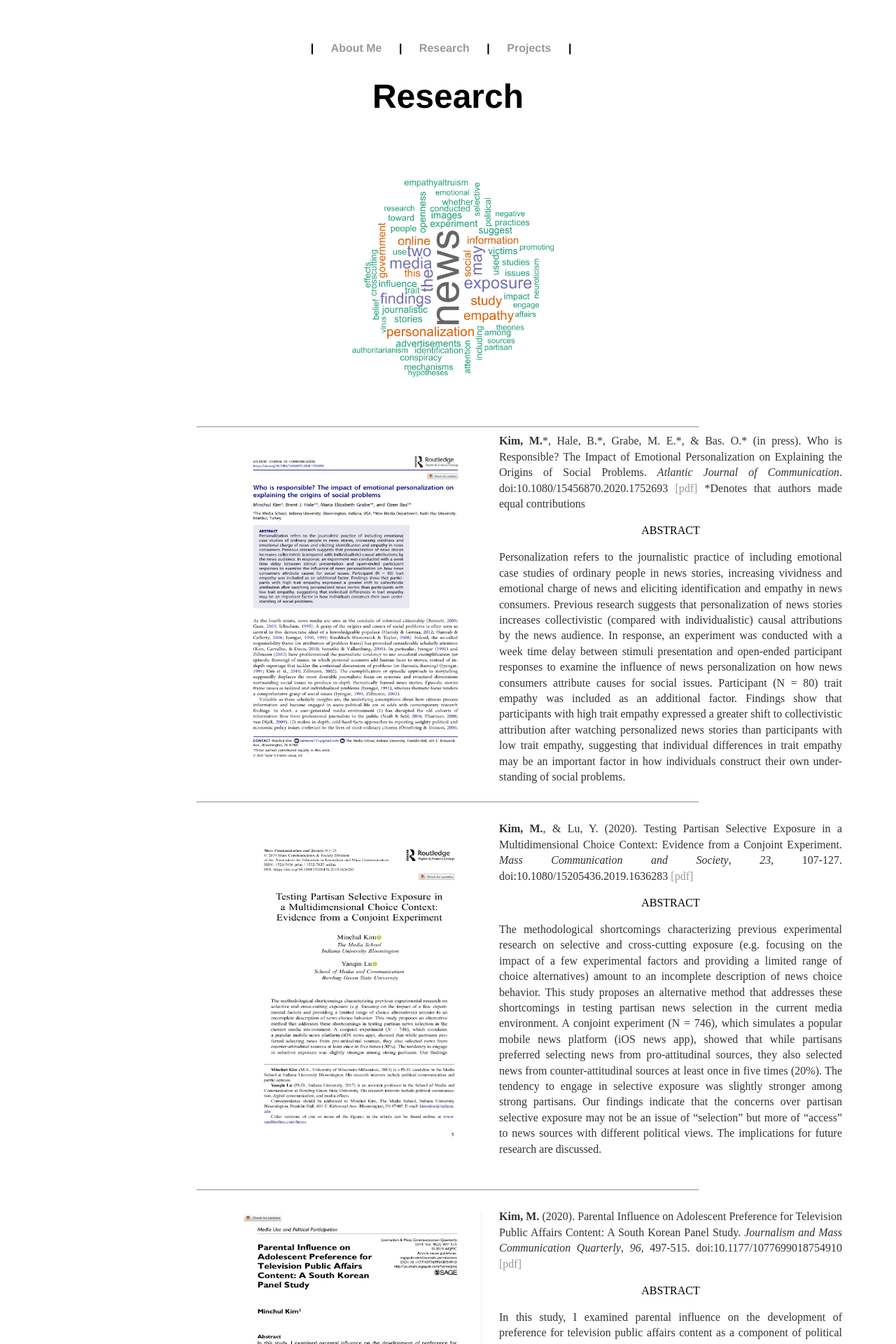
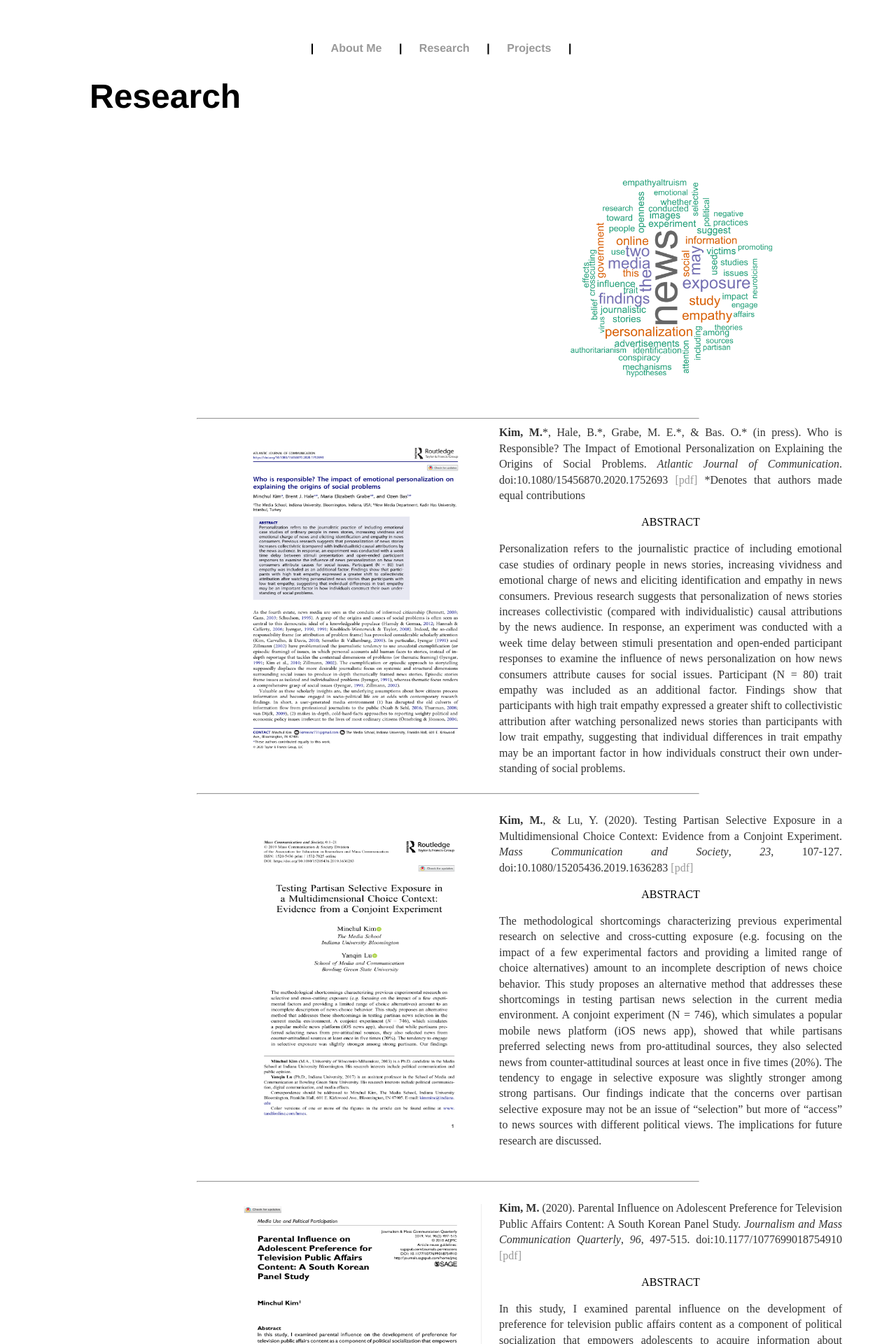
Before and after one commit to minchulkim-phd/minchulkim, a Jekyll site: the page built from research/index.html, in a window 1280 px wide. Shown: the top 1920 px of the page at 70% size. Built offline with Jekyll 4.4.1, drawn with Linux system fonts in a browser that asks for light colours.

Commit message:
Update index.html

```diff
--- a/research/index.html
+++ b/research/index.html
@@ -4,8 +4,8 @@
 ---
 <div class="blurb">
 
-	<center><h1>Research</h1></center>
-	<center><img src="/images/MCK_Research Abstract Wordcloud.png" width="360px;" height="360px;" style="margin: 20px 20px;"></center>
+	<h1>Research</h1>
+	<center><img src="/images/MCK_Research Abstract Wordcloud.png" width="360px;" height="360px;" style="float:right; margin: 20px 20px;"></center>
 	<hr width="70%" alight='left'>
 	<div class="slide-content">
 		<img src="/images/kim et al. 2021.png" width='360px;' height='480px;' style="float:left;margin: 5px 20px;">
```
